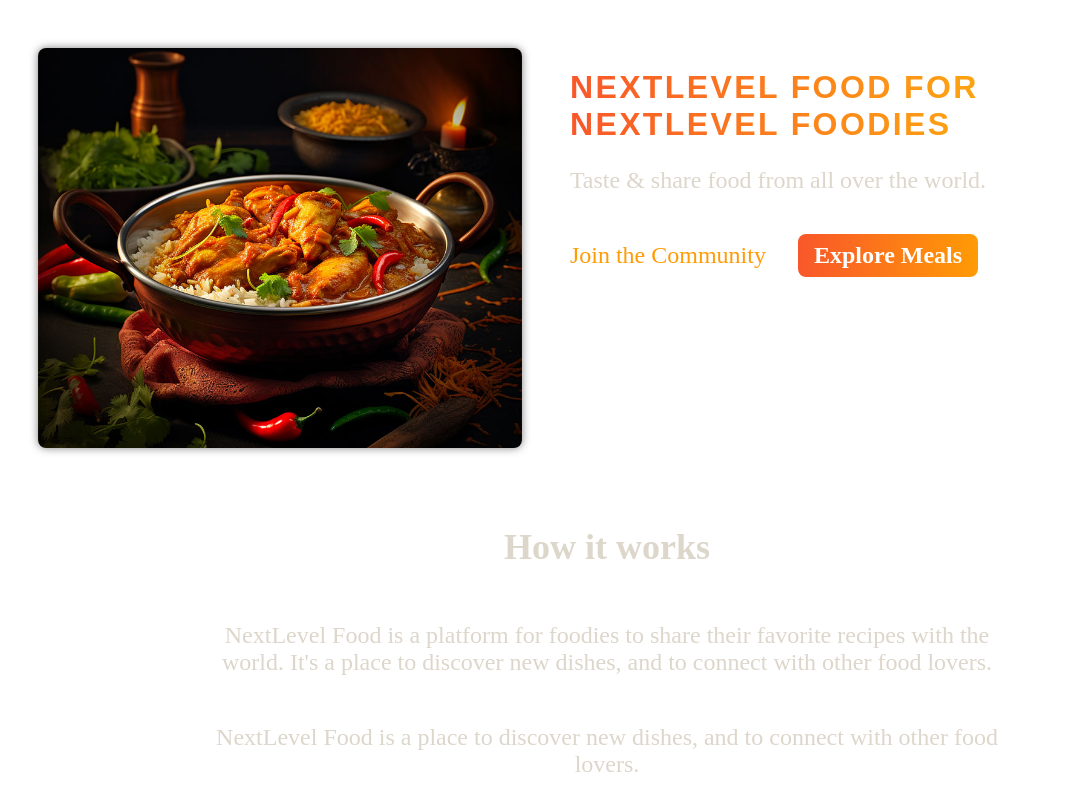
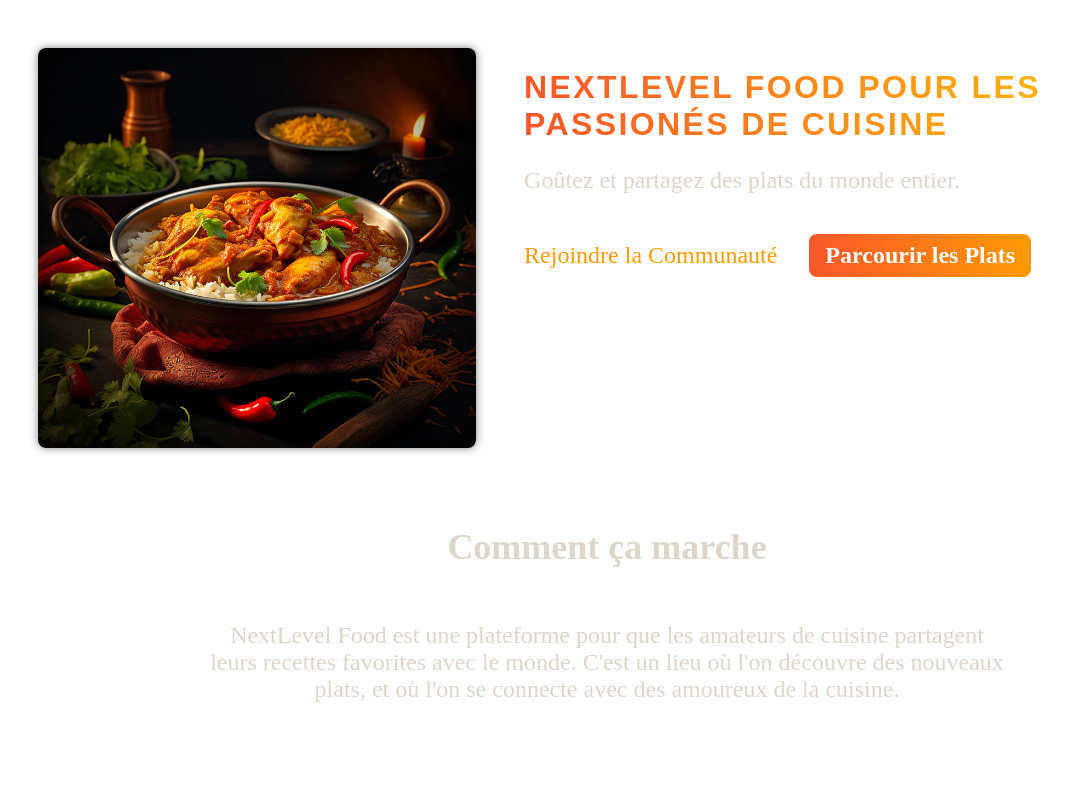
Before and after one commit to evanchr/NextLevel-Food, a Next.js app: page / in a window 1280 px wide. Shown: the top 795 px of the page, without its empty margins (33-1102 px from the left). Built offline with nearby package versions, Linux system fonts and the light colour scheme.

Commit message:
traduction en français

```diff
--- a/app/meals/page.js
+++ b/app/meals/page.js
@@ -4,7 +4,7 @@
   return (
     <main>
       <h1>Meals</h1>
-      <Link href="/meals/share">Share</Link>
+      <Link href="/meals/share">Partager</Link>
       <Link href="/meals/1">Meals with slug</Link>
     </main>
   );
--- a/app/page.js
+++ b/app/page.js
@@ -1,51 +1,43 @@
-import Link from 'next/link';
+import Link from "next/link";
 
-import styles from './page.module.css';
-import ImageSlideshow from '@/components/images/images-slideshow';
+import styles from "./page.module.css";
+import ImageSlideshow from "@/components/images/images-slideshow";
 
 export default function Home() {
   return (
     <>
       <header className={styles.header}>
         <div className={styles.slideshow}>
-          <ImageSlideshow/>
+          <ImageSlideshow />
         </div>
         <div>
           <div className={styles.hero}>
-            <h1>NextLevel Food for NextLevel Foodies</h1>
-            <p>Taste & share food from all over the world.</p>
+            <h1>NextLevel Food pour les passionés de cuisine</h1>
+            <p>Goûtez et partagez des plats du monde entier.</p>
           </div>
           <div className={styles.cta}>
-            <Link href="/community">Join the Community</Link>
-            <Link href="/meals">Explore Meals</Link>
+            <Link href="/community">Rejoindre la Communauté</Link>
+            <Link href="/meals">Parcourir les Plats</Link>
           </div>
         </div>
       </header>
       <main>
         <section className={styles.section}>
-          <h2>How it works</h2>
+          <h2>Comment ça marche</h2>
           <p>
-            NextLevel Food is a platform for foodies to share their favorite
-            recipes with the world. It&apos;s a place to discover new dishes, and to
-            connect with other food lovers.
-          </p>
-          <p>
-            NextLevel Food is a place to discover new dishes, and to connect
-            with other food lovers.
+            NextLevel Food est une plateforme pour que les amateurs de cuisine partagent leurs recettes favorites avec
+            le monde. C'est un lieu où l'on découvre des nouveaux plats, et où l'on se connecte avec des amoureux de la
+            cuisine.
           </p>
         </section>
 
         <section className={styles.section}>
-          <h2>Why NextLevel Food?</h2>
+          <h2>Pourquoi NextLevel Food?</h2>
           <p>
-            NextLevel Food is a platform for foodies to share their favorite
-            recipes with the world. It&apos;s a place to discover new dishes, and to
-            connect with other food lovers.
+            NextLevel Food is a platform for foodies to share their favorite recipes with the world. It&apos;s a place
+            to discover new dishes, and to connect with other food lovers.
           </p>
-          <p>
-            NextLevel Food is a place to discover new dishes, and to connect
-            with other food lovers.
-          </p>
+          <p>NextLevel Food is a place to discover new dishes, and to connect with other food lovers.</p>
         </section>
       </main>
     </>
--- a/components/main-header/main-header.js
+++ b/components/main-header/main-header.js
@@ -18,10 +18,10 @@
         <nav className={styles.nav}>
           <ul>
             <li>
-              <NavLink href="/meals">Browse Meals</NavLink>
+              <NavLink href="/meals">Parcourir les plats</NavLink>
             </li>
             <li>
-              <NavLink href="/community">Foodies Community</NavLink>
+              <NavLink href="/community">Communautés des Foodies</NavLink>
             </li>
           </ul>
         </nav>
```
Also changed, not shown: app/community/page.js (+6 -6 lines).
